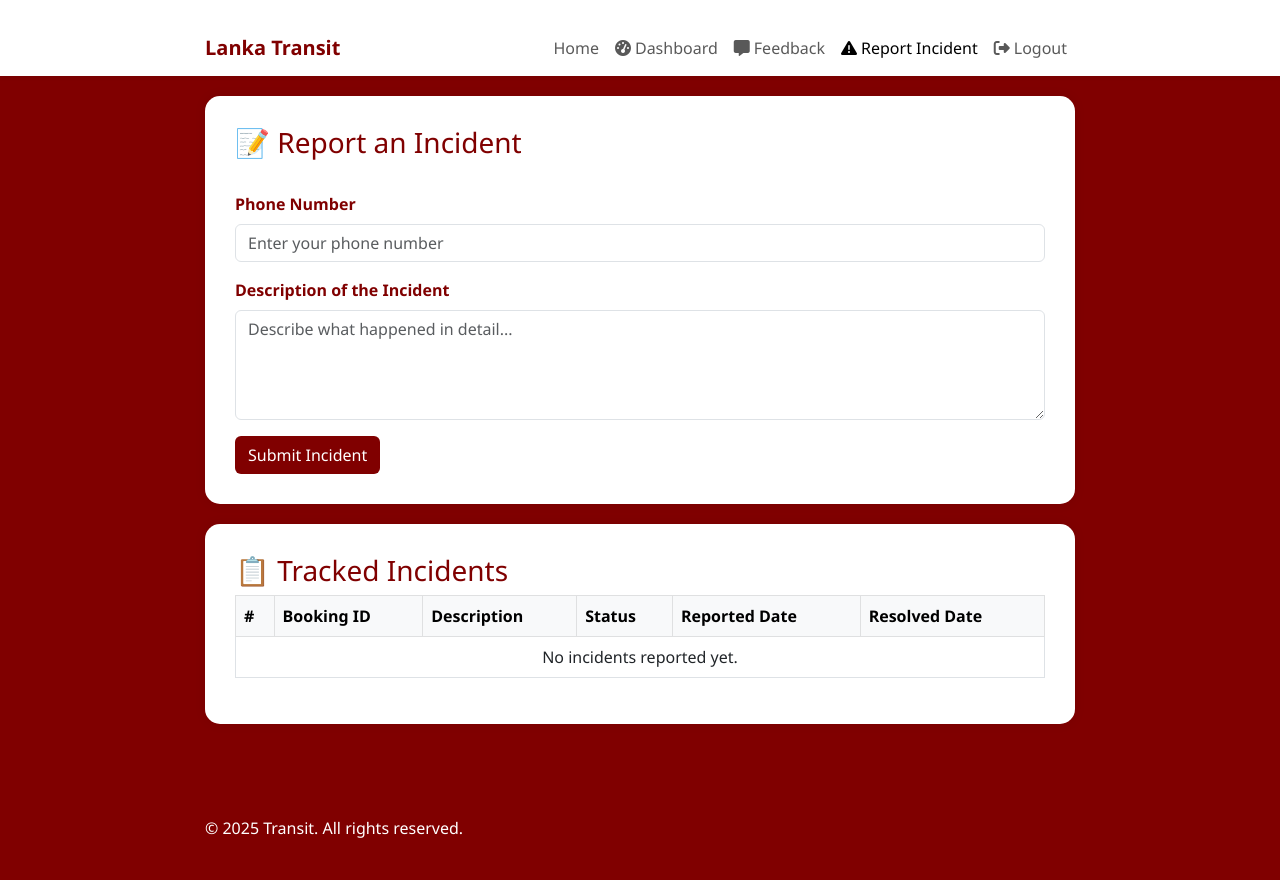
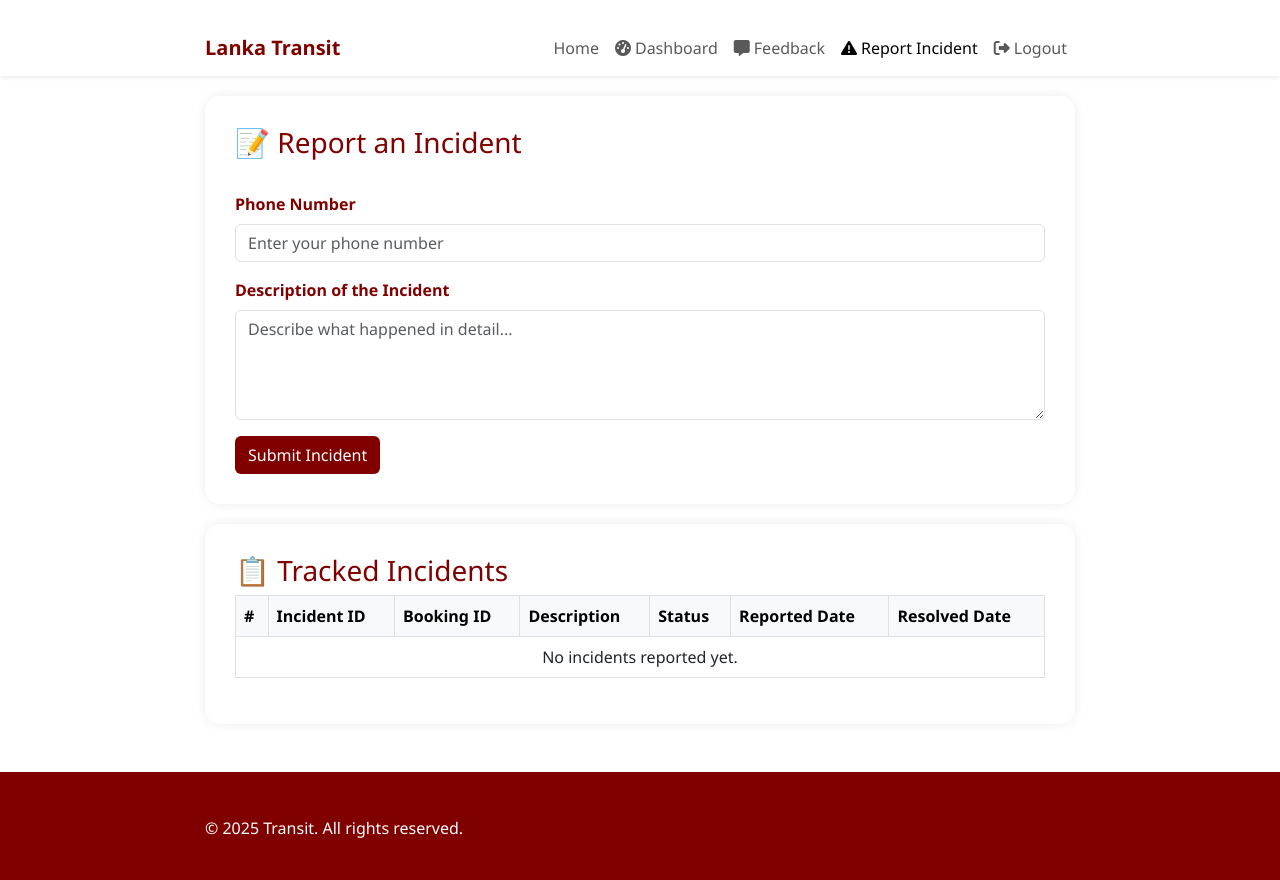
Before and after one commit to ruvini730402/Lanka-Transit, a PHP site: page /Registerlog/lankatransit/Report_Incidents.php in a window 1280 px wide. Run offline with PHP 8.4, Linux system fonts and the light colour scheme; data that the repository does not hold is empty.

Commit message:
Enhance incident reporting: include Incident ID in display, update BookingId handling to allow NULL for general incidents, and improve error logging in submission process.

```diff
--- a/lankatransit/Report_Incidents.php
+++ b/lankatransit/Report_Incidents.php
@@ -13,7 +13,7 @@ if (!$conn) {
 // --- Fetching Incident Records ---
 $incidentRows = [];
 
-$stmt = $conn->prepare("SELECT BookingId, Description, Status, ReportedDate, ResolvedDate FROM Incident ORDER BY ReportedDate DESC");
+$stmt = $conn->prepare("SELECT ID, BookingId, Description, Status, ReportedDate, ResolvedDate FROM Incident ORDER BY ReportedDate DESC");
 $stmt->execute();
 $incidentRows = $stmt->fetchAll(PDO::FETCH_ASSOC);
 
@@ -32,7 +32,7 @@ $database->closeConnection();
   <link href="https://cdnjs.cloudflare.com/ajax/libs/font-awesome/6.7.2/css/all.min.css" rel="stylesheet">
   <style>
     body {
-        background-color: #800000;
+        background-color: #ffffff;
         font-family: 'Segoe UI', sans-serif;
     }
     .container {
@@ -180,6 +180,7 @@ $database->closeConnection();
         <thead class="table-light">
           <tr>
             <th>#</th>
+            <th>Incident ID</th>
             <th>Booking ID</th>
             <th>Description</th>
             <th>Status</th>
@@ -190,15 +191,17 @@ $database->closeConnection();
         <tbody>
           <?php
           if (count($incidentRows) === 0) {
-              echo "<tr><td colspan='6' class='text-center'>No incidents reported yet.</td></tr>";
+              echo "<tr><td colspan='7' class='text-center'>No incidents reported yet.</td></tr>";
           } else {
               $i = 1;
               foreach ($incidentRows as $incident) {
                   $statusClass = strtolower(str_replace(' ', '', $incident['Status']));
                   $resolved = $incident['ResolvedDate'] ?: 'N/A';
+                  $bookingId = $incident['BookingId'] ?: 'N/A';
                   echo "<tr>
                       <td>{$i}</td>
-                      <td>{$incident['BookingId']}</td>
+                      <td>INC-{$incident['ID']}</td>
+                      <td>{$bookingId}</td>
                       <td>{$incident['Description']}</td>
                       <td><span class='status-pill {$statusClass}'>{$incident['Status']}</span></td>
                       <td>{$incident['ReportedDate']}</td>
--- a/lankatransit/UserFeedbackForm.css
+++ b/lankatransit/UserFeedbackForm.css
@@ -9,7 +9,7 @@
 body {
   margin: 0;
   padding: 0;
-  background-color: var(--primary-dark); /* Sets the page background to dark maroon */
+  background-color: #ffffff; /* Sets the page background to white */
   font-family: 'Segoe UI', sans-serif;
   min-height: 100vh; /* Ensures body takes at least full viewport height */
   position: relative; /* Needed for absolute positioning of the back-icon */
```
Also changed, not shown: lankatransit/submit_incidents.php (+16 -5 lines).
